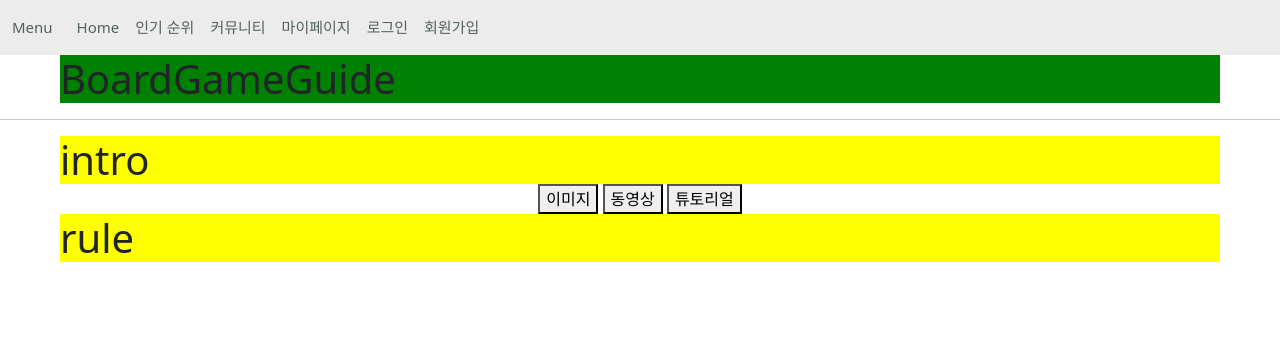
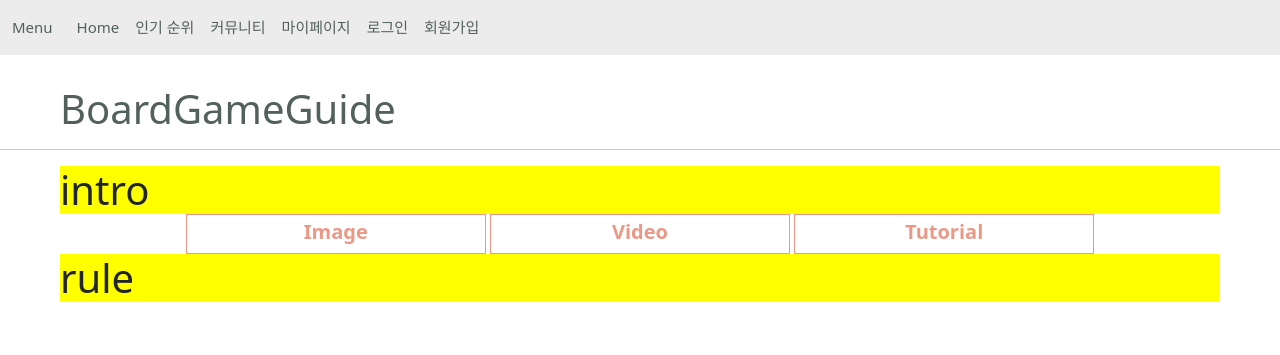
Before and after one commit to J1Yun/board-game-guide, a Django app: template BoardGameGuide/boardgame/templates/game.html in a window 1280 px wide. Shown: the top 355 px of the page. Run offline with Django 3.2, Linux system fonts and the light colour scheme; the template is opened without the code that fills it, so the values that code supplies are empty.

Commit message:
Update Game

```diff
--- a/BoardGameGuide/boardgame/static/css/game.css
+++ b/BoardGameGuide/boardgame/static/css/game.css
@@ -1,45 +1,80 @@
-:root {
+
+:root{
+
   --background-color: yellow;
   --background-color2: white;
   --background-color3: green;
+
 }
 
-h1 {
-  margin: 0px;
+h1{
+  margin:0px;
 }
-.navbar {
-  background-color: #edeced;
+.navbar{
+  background-color: #EDECED;
+
 }
 .nav-link {
-  color: #52615c;
+  color:#52615C;
   font-size: 15px;
 }
 
-.navbar-brand {
-  color: #52615c;
-  font-size: 15px;
+.navbar-brand{
+color:#52615C;
+font-size: 15px;
 }
-.title {
-  background-color: var(--background-color3);
-  margin-left: 60px;
-  margin-right: 60px;
+.title{
+  color:#52615C;
+  margin-top:30px;
+  margin-left:60px;
+  margin-right:50px;
+
+
 }
 
-.rule {
+.rule{
   background-color: var(--background-color);
-  margin-left: 60px;
-  margin-right: 60px;
+  margin-left:60px;
+  margin-right:60px;
+
 }
 
-.ruleselect {
+.ruleselect{
   background-color: var(--background-color2);
   text-align: center;
-  margin-left: 60px;
-  margin-right: 60px;
+  margin-left:100px;
+  margin-right:100px;
+
 }
 
-.intro {
+.ruleselect input[type=radio]{
+  display:none;
+}
+
+.ruleselect input[type=radio] + label{
+  display: inline-block;
+  cursor: pointer;
+  height: 40px;
+  width:300px;
+  border: 1px solid #EB9887;
+  line-height: 24px;
+  text-align: center;
+  font-weight:bold;
+  font-size:20px;
+
+  padding-top: 5px;
+
+  background-color: #fff;
+  color: #EB9887;
+}
+
+.ruleselect input[type = radio]:checked+label{
+  background-color: #EB9887;
+  color: #fff;
+}
+
+.intro{
   background-color: var(--background-color);
-  margin-left: 60px;
-  margin-right: 60px;
+  margin-left:60px;
+  margin-right:60px;
 }
--- a/BoardGameGuide/boardgame/templates/game.html
+++ b/BoardGameGuide/boardgame/templates/game.html
@@ -50,15 +50,10 @@
                  <h1>intro</h1>
             </div>
             <div class = 'ruleselect'>
-                <button>
-                    이미지
-                </button>
-                <button>
-                    동영상
-                  </button>
-                <button>
-                    튜토리얼
-                </button>
+
+                  <input type = "radio" id = "Image" name = "rules" value = "Image"><label for = "Image">Image</label></label>
+                  <input type = "radio" id = "Video" name = "rules" value = "Video"><label for = "Video">Video</label>
+                  <input type = "radio" id = "Tutorial" name = "rules" value = "Tutorial"><label for = "Tutorial">Tutorial</label>
             </div>
             <div class = 'rule'>
                 <h1>rule</h1>
```
